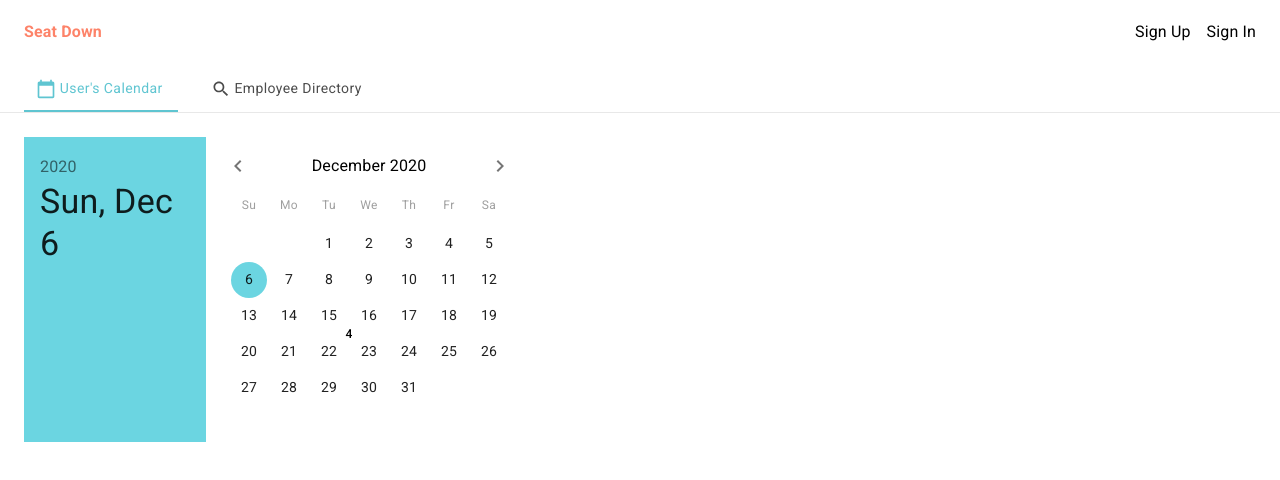
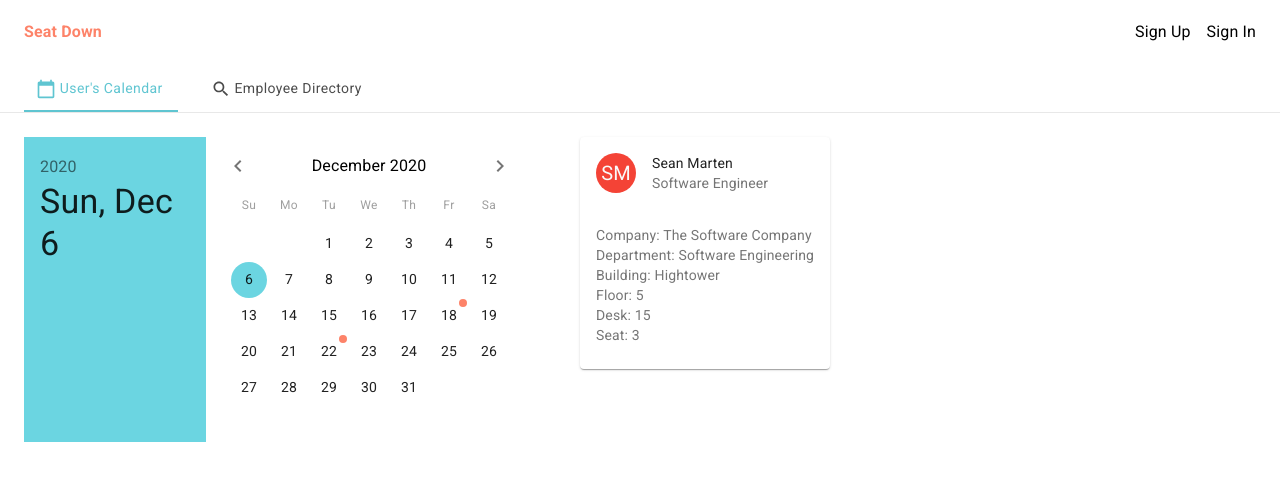
Before and after one commit to berjonbatistiana/seat-down, a React (Create React App) app in the folder client/: page /#/dashboard in a window 1280 px wide. Shown: the top 480 px of the page. Built offline with nearby package versions, Linux system fonts and the light colour scheme.

Commit message:
change badge style and render seating detail next to calendar

```diff
--- a/client/src/pages/Viewer/ViewerViews/Dashboard.js
+++ b/client/src/pages/Viewer/ViewerViews/Dashboard.js
@@ -1,18 +1,22 @@
 import React, { useState } from "react";
 import DateFnsUtils from "@date-io/date-fns";
 import { Badge } from "@material-ui/core";
-import { DatePicker, MuiPickersUtilsProvider } from "@material-ui/pickers";
-import { Typography, Grid, Box, Paper } from "@material-ui/core";
+import { Calendar, DatePicker, MuiPickersUtilsProvider } from "@material-ui/pickers";
+import { Grid, Box } from "@material-ui/core";
+
+import { SeatingDetail } from '../../common/components';
 
 export function Dashboard() {
   const [selectedDate, handleDateChange] = useState(new Date());
-  var d = new Date(2020, 11, 22);
-  var d2 = new Date(2020, 12, 19);
+  const d = new Date(2020, 11, 22);
+  const d2 = new Date(2020, 11, 18);
   const days = [d, d2];
 
   return (
     <MuiPickersUtilsProvider utils={DateFnsUtils}>
-      <Box m={3}>
+      <Grid container>
+        <Grid item>
+          <Box mt={3} ml={3} mr={3}>
             <DatePicker
               autoOk
               orientation="landscape"
@@ -28,11 +32,25 @@ export function Dashboard() {
                   }
                 });
                 return (
-              <Badge badgeContent={badge ? 4 : undefined}>{dayComponent}</Badge>
+                  <Badge
+                    variant={badge ? "dot" : undefined}
+                    color={badge ? "secondary" : undefined}
+                    badgeContent={badge ? "" : undefined}
+                    overlap="circle"
+                  >
+                    {dayComponent}
+                  </Badge>
                 );
               }}
             />
           </Box>
+        </Grid>
+        <Grid item>
+          <Box mt={3} ml={3} mr={3}>
+            <SeatingDetail/>
+          </Box>
+        </Grid>
+      </Grid>
     </MuiPickersUtilsProvider>
   );
 }
```
Lines whose indentation alone changed are shown as unchanged.
